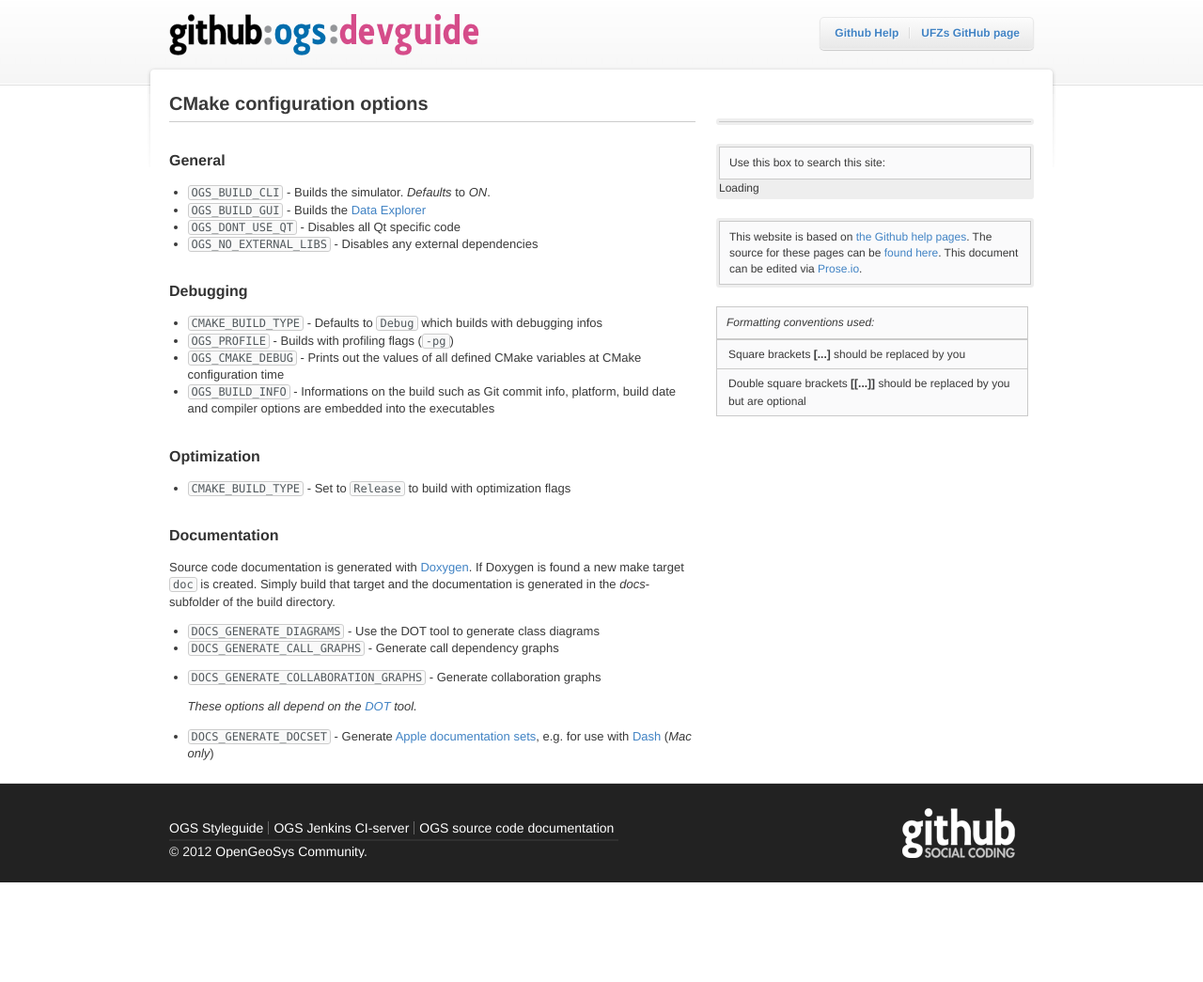
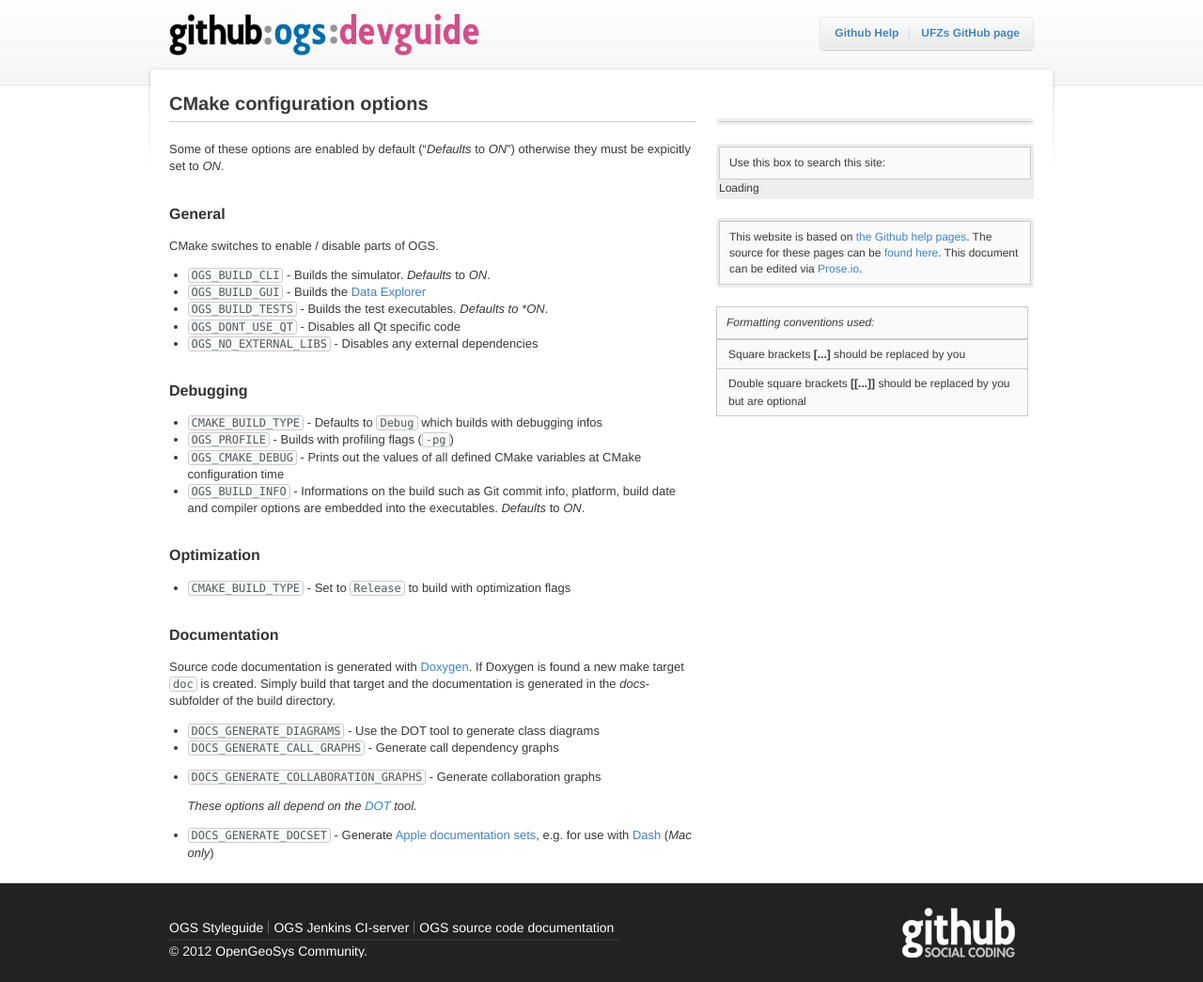
Before and after one commit to ufz/devguide, a Jekyll site: the page built from _posts/2012-04-26-configure-cmake-options.markdown, in a window 1280 px wide. Shown: the whole page at 94% size. Built offline with Jekyll 4.4.1, drawn with Linux system fonts in a browser that asks for light colours; comment, search, counter and statistics services are not loaded; before the commit the page ends 939 px from its top, so only the background shows below that.

Commit message:
Added OGS_BUILD_TESTS option.

```diff
--- a/_posts/2012-04-26-configure-cmake-options.markdown
+++ b/_posts/2012-04-26-configure-cmake-options.markdown
@@ -5,10 +5,15 @@ description: Description of CMake configuration options
 categories: beginner
 ---
 
+Some of these options are enabled by default ("*Defaults* to *ON*") otherwise they must be expicitly set to *ON*.
+
 ## General ##
+
+CMake switches to enable / disable parts of OGS.
 
 - `OGS_BUILD_CLI` - Builds the simulator. *Defaults* to *ON*.
 - `OGS_BUILD_GUI` - Builds the [Data Explorer](https://svn.ufz.de/ogs/attachment/wiki/WikiStart/DataExplorer-Manual.pdf?format=raw)
+- `OGS_BUILD_TESTS` - Builds the test executables. *Defaults to *ON*.
 - `OGS_DONT_USE_QT` - Disables all Qt specific code
 - `OGS_NO_EXTERNAL_LIBS` - Disables any external dependencies
 
@@ -17,7 +22,7 @@ categories: beginner
 - `CMAKE_BUILD_TYPE` - Defaults to `Debug` which builds with debugging infos
 - `OGS_PROFILE` - Builds with profiling flags (`-pg`)
 - `OGS_CMAKE_DEBUG` - Prints out the values of all defined CMake variables at CMake configuration time
-- `OGS_BUILD_INFO` - Informations on the build such as Git commit info, platform, build date and compiler options are embedded into the executables
+- `OGS_BUILD_INFO` - Informations on the build such as Git commit info, platform, build date and compiler options are embedded into the executables. *Defaults* to *ON*.
 
 ## Optimization ##
 
```
